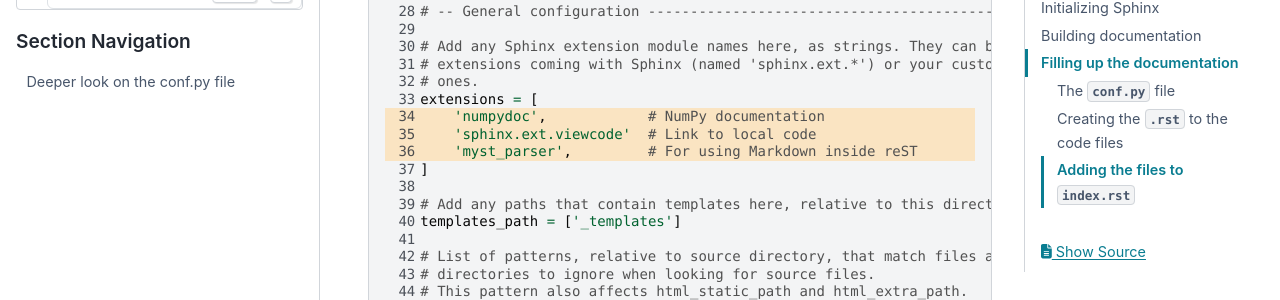
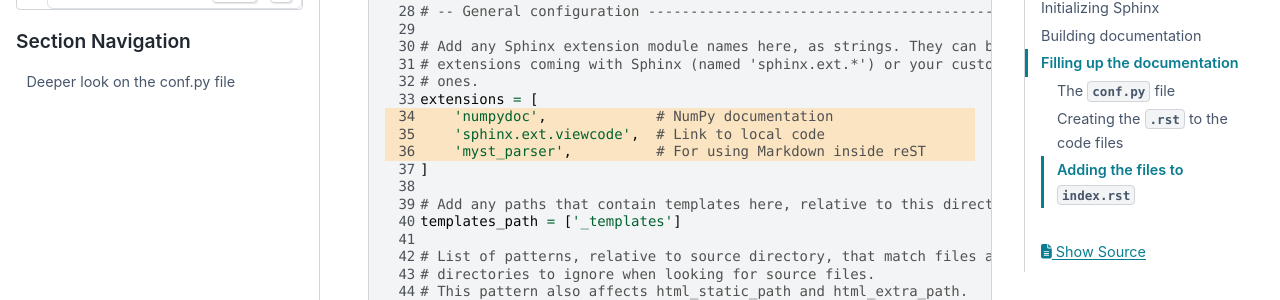
Before and after one commit to ecastroth/ultimate-sphinx-tutorial, a Sphinx documentation site: the page built from guide/source/_guide/_tutorial/sphinx-in-your-project.rst, in a window 1280 px wide and 900 px high, scrolled down 2620 px. Shown: the part 134-434 px from the top of the window. Built offline with Sphinx 7.4.7 and the PyData theme 0.15.4, drawn with Linux system fonts in a browser that asks for light colours.

Commit message:
fix extension list

```diff
--- a/guide/source/_static/conf.py
+++ b/guide/source/_static/conf.py
@@ -31,9 +31,9 @@ release = '1.0'
 # extensions coming with Sphinx (named 'sphinx.ext.*') or your custom
 # ones.
 extensions = [
-    'numpydoc',            # NumPy documentation
-    'sphinx.ext.viewcode'  # Link to local code
-    'myst_parser',         # For using Markdown inside reST
+    'numpydoc',             # NumPy documentation
+    'sphinx.ext.viewcode',  # Link to local code
+    'myst_parser',          # For using Markdown inside reST
 ]
 
 # Add any paths that contain templates here, relative to this directory.
```
Also changed, not shown: guide/source/conf.py (+5 -2 lines).
